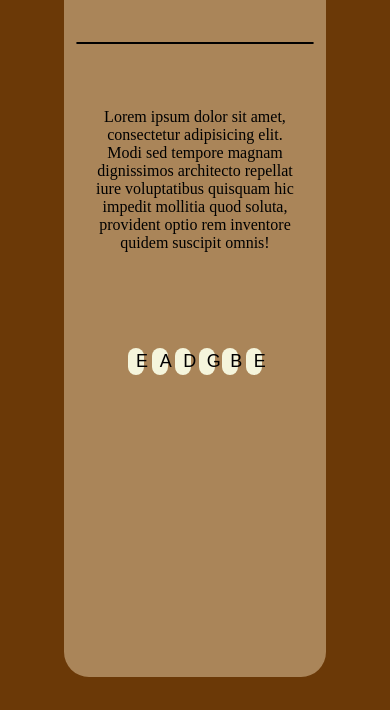
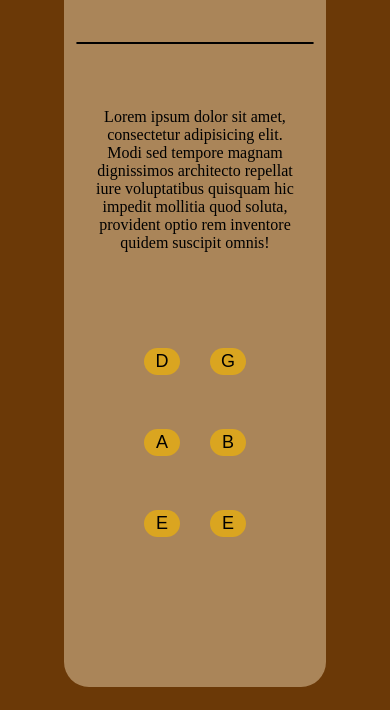
Before and after one commit to Phrosyne/guitar-tuner, a plain HTML site: page index.html in a window 390 px wide. Shown: the part 144-854 px from the top of the page. Drawn offline with Linux system fonts and the light colour scheme; a web font is replaced by a local one.

Commit message:
Add files via upload
Ok a couple things. The big change was making it more accessible for mobile devices. No more runoff or overflow. I changed the styling of the buttons so that they would more closely resemble my own guitar, and I changed their position so that they would resemble an actual fret. I think all I really have left (if I'm not going to update the backgrounds because it looks low budget) is replacing the placeholder text.

```diff
--- a/index.html
+++ b/index.html
@@ -19,14 +19,35 @@
         </div>
 
         <div class="keys">
-            <button class="btn" id="six" onclick="clickBtn(this);">E</button>
-            <button class="btn" id="five" onclick="clickBtn(this);">A</button>
             <button class="btn" id="four" onclick="clickBtn(this);">D</button>
             <button class="btn" id="three" onclick="clickBtn(this);">G</button>
+            <button class="btn" id="five" onclick="clickBtn(this);">A</button>
             <button class="btn" id="two" onclick="clickBtn(this);">B</button>
+            <button class="btn" id="six" onclick="clickBtn(this);">E</button>
             <button class="btn" id="one" onclick="clickBtn(this);">E</button>
         </div>
     </div>
+
+    <!--
+    Right now its
+    E A
+    D G
+    B E
+
+    and we want
+    D G
+    A B
+    E E
+
+    so the code would look like:
+    <button> d
+    <button> g
+    <button> a
+    <button> b
+    <button> e
+    <button> e
+
+    -->
 
     <audio id="sixth-string" src="audio/6th-string.m4a"></audio>
     <audio id="fifth-string" src="audio/5th-string.m4a"></audio>
--- a/style.css
+++ b/style.css
@@ -10,11 +10,12 @@ body {
 }
 
 .menu-background {
-    margin: 4% 0;
+    margin: 4%;
     border-radius: 25px;
     background-color: rgba(240, 218, 180, 0.475);
     width: 70%;
     max-width: 700px;
+    min-height: fit-content;
 }
 
 h1 {
@@ -36,20 +37,22 @@ hr {
 }
 
 .keys {
-    margin: 6em 4em;
+    margin: 6em 5em;
     display: flex;
     justify-content: space-between;
     flex-direction: row;
+    flex-wrap: wrap;
 }
 
 button {
-    width: 10%;
-    margin-bottom: 4em;
+    width: 35%;
+    margin-bottom: 3em;
     border-radius: 25px;
     border: 0;
     font-size: large;
-    background-color: beige;
+    background-color: goldenrod;
     border: 2px solid transparent;
+    text-align: center;
 }
 
 button:hover {
```
